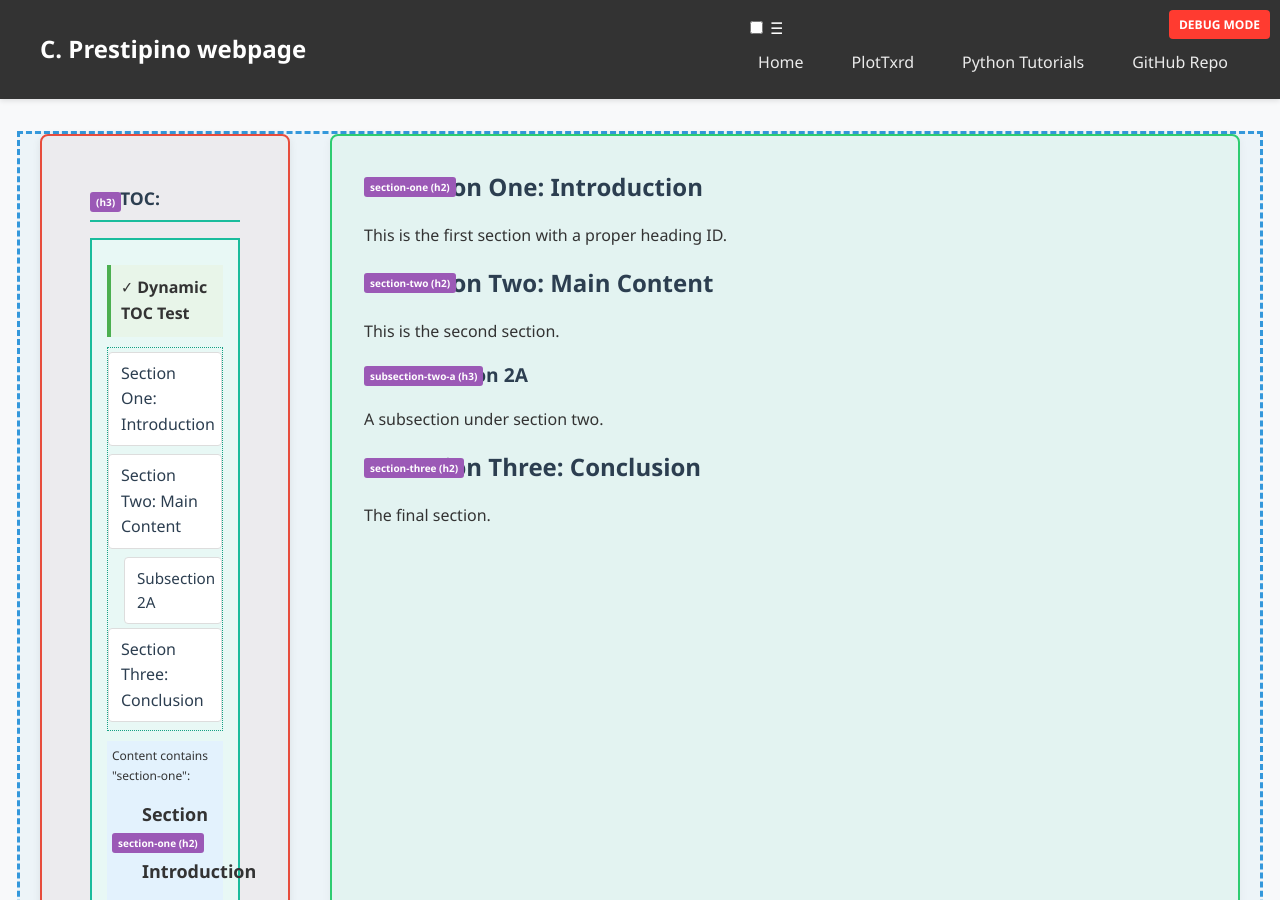
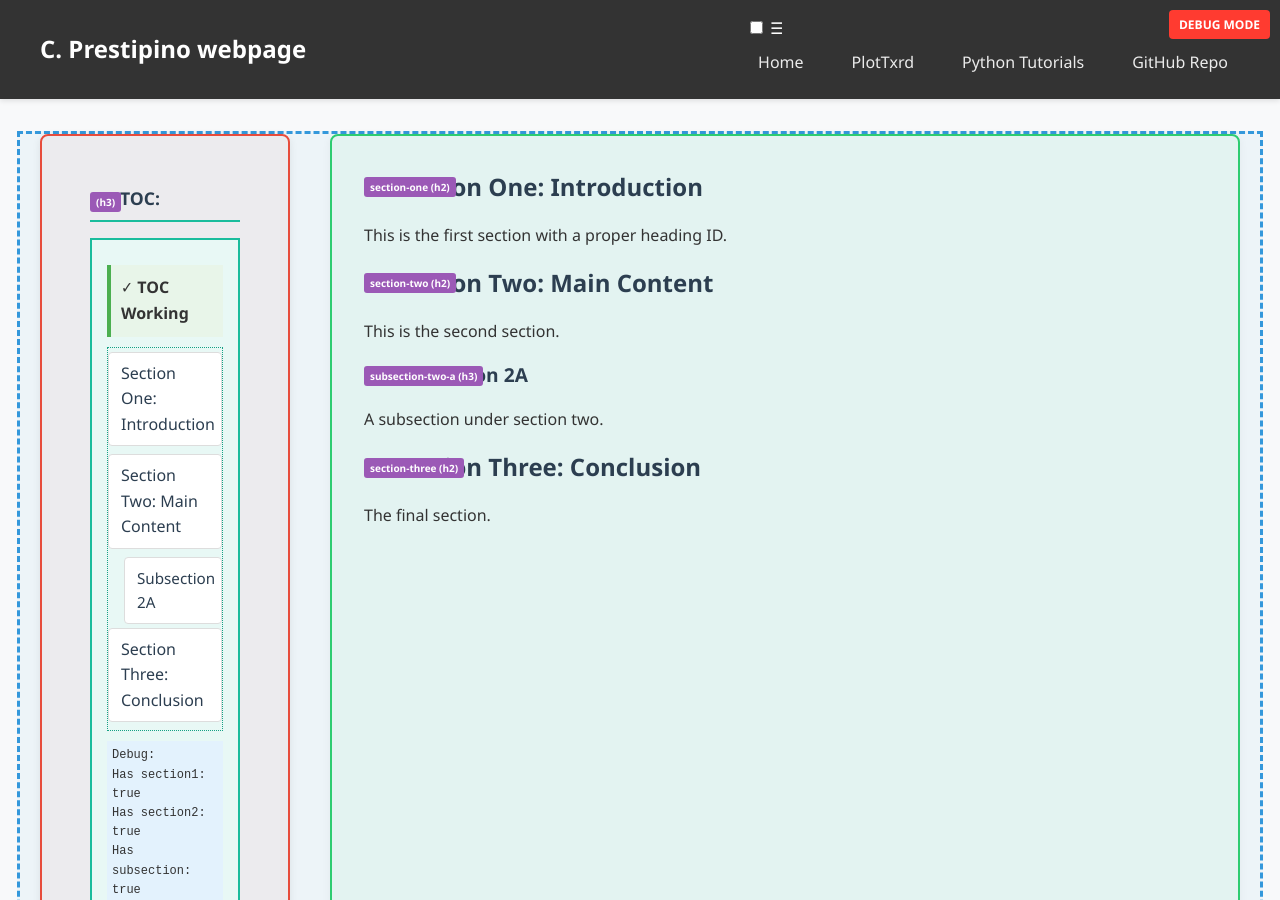
Before and after one commit to Prestipino/Prestipino.github.io, a Jekyll site: the page built from test-toc.html, in a window 1280 px wide and 900 px high. Built offline with Jekyll 4.4.1, drawn with Linux system fonts in a browser that asks for light colours; some of the changed text lies outside the part shown.

Commit message:
Update TOC with improved section checks

```diff
--- a/_includes/toc-working.html
+++ b/_includes/toc-working.html
@@ -1,41 +1,62 @@
 <nav class="toc-nav">
   <div style="background: #e8f5e9; padding: 10px; margin: 10px 0; border-left: 4px solid #4caf50;">
-    <strong>✓ Dynamic TOC Test</strong>
+    <strong>✓ TOC Working</strong>
   </div>
 
   <ul class="toc-list">
-    {% comment %}
-    SIMPLE APPROACH: Direct text matching
-    This checks if specific text exists in the content
-    {% endcomment %}
+    {% comment %} Test if content has specific sections {% endcomment %}
+    {% capture test1 %}{{ content }}{% endcapture %}
+    {% assign has_section1 = false %}
+    {% assign has_section2 = false %}
+    {% assign has_subsection = false %}
+    {% assign has_section3 = false %}
 
-    {% if content contains 'id="section-one"' %}
+    {% if test1 contains 'id="section-one"' %}
+      {% assign has_section1 = true %}
+    {% endif %}
+
+    {% if test1 contains 'id="section-two"' %}
+      {% assign has_section2 = true %}
+    {% endif %}
+
+    {% if test1 contains 'id="subsection-two-a"' %}
+      {% assign has_subsection = true %}
+    {% endif %}
+
+    {% if test1 contains 'id="section-three"' %}
+      {% assign has_section3 = true %}
+    {% endif %}
+
+    {% if has_section1 %}
     <li class="toc-h2">
       <a href="#section-one">Section One: Introduction</a>
     </li>
     {% endif %}
 
-    {% if content contains 'id="section-two"' %}
+    {% if has_section2 %}
     <li class="toc-h2">
       <a href="#section-two">Section Two: Main Content</a>
     </li>
     {% endif %}
 
-    {% if content contains 'id="subsection-two-a"' %}
+    {% if has_subsection %}
     <li class="toc-h3">
       <a href="#subsection-two-a">Subsection 2A</a>
     </li>
     {% endif %}
 
-    {% if content contains 'id="section-three"' %}
+    {% if has_section3 %}
     <li class="toc-h2">
       <a href="#section-three">Section Three: Conclusion</a>
     </li>
     {% endif %}
   </ul>
 
-  <div style="background: #e3f2fd; padding: 5px; margin-top: 10px; font-size: 12px;">
-    Content contains "section-one": {{ content contains 'id="section-one"' }}<br>
-    Content contains "section-two": {{ content contains 'id="section-two"' }}
+  <div style="background: #e3f2fd; padding: 5px; margin-top: 10px; font-size: 12px; font-family: monospace;">
+    Debug: <br>
+    Has section1: {{ has_section1 }}<br>
+    Has section2: {{ has_section2 }}<br>
+    Has subsection: {{ has_subsection }}<br>
+    Has section3: {{ has_section3 }}
   </div>
 </nav>
```
